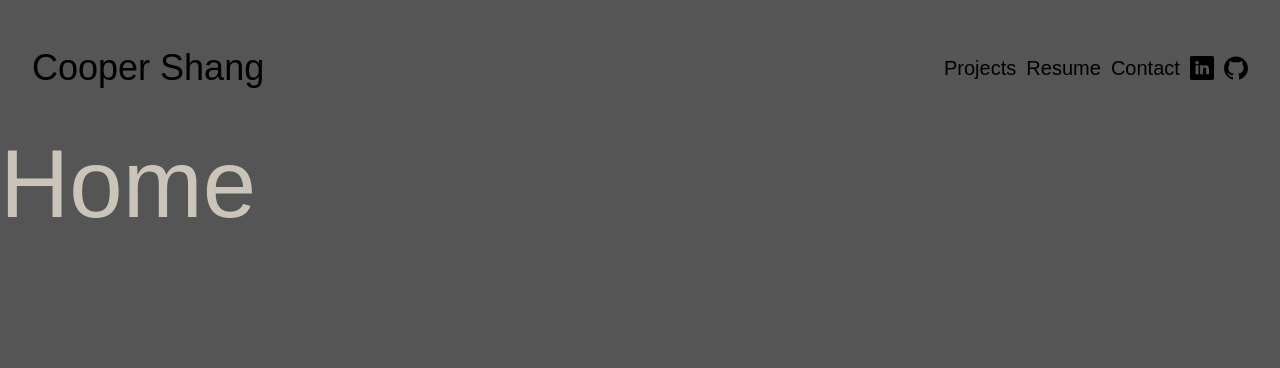
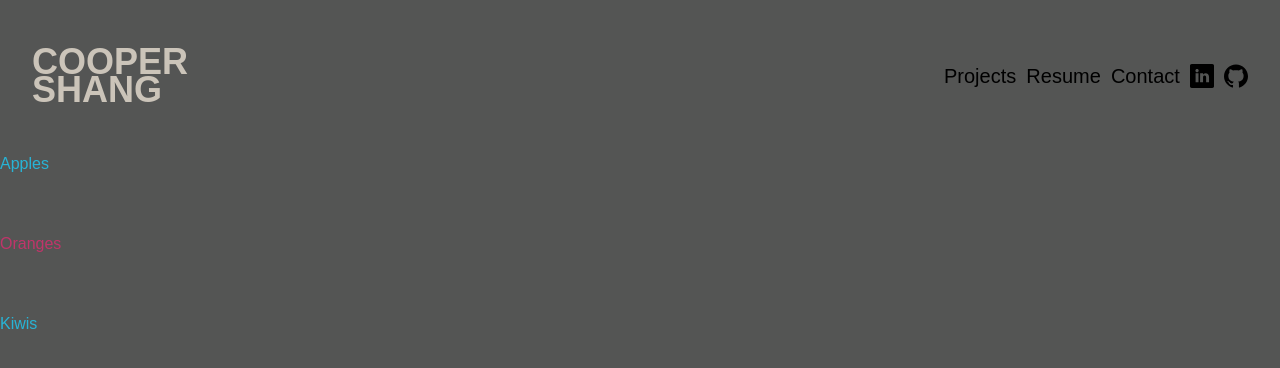
Before and after one commit to vvEii/portfolio, a React (Create React App) app: page / in a window 1280 px wide. Shown: the top 368 px of the page. Built offline with nearby package versions, Linux system fonts and the light colour scheme.

Commit message:
Add temp animation on Home page and change logo

```diff
--- a/src/components/Nav.js
+++ b/src/components/Nav.js
@@ -7,8 +7,12 @@ const Nav = () => {
       className='flex justify-between items-center w-screen px-8 py-12'
       role='navigation'
     >
-      <Link to='/' className='text-4xl w-4/12'>
-        Cooper Shang
+      <Link
+        to='/'
+        className='text-4xl w-4/12 flex flex-col font-black leading-7 text-gray-light'
+      >
+        <span>COOPER</span>
+        <span>SHANG</span>
       </Link>
 
       {/* <Link to='/mobile-menu' className=''>
--- a/src/pages/Home.js
+++ b/src/pages/Home.js
@@ -1,7 +1,61 @@
-import React from 'react';
+import React, { useState, useCallback, useRef, useEffect } from 'react';
+import { useTransition, animated } from '@react-spring/web';
 
 const Home = () => {
-  return <div className='text-gray-light text-8xl'>Home</div>;
+  const ref = useRef([]);
+  const [items, set] = useState([]);
+  const transitions = useTransition(items, {
+    from: {
+      opacity: 0,
+      height: 0,
+      innerHeight: 0,
+      transform: 'perspective(600px) rotateX(0deg)',
+      color: '#8fa5b6',
+    },
+    enter: [
+      { opacity: 1, height: 80, innerHeight: 80 },
+      { transform: 'perspective(600px) rotateX(180deg)', color: '#28d79f' },
+      { transform: 'perspective(600px) rotateX(0deg)' },
+    ],
+    leave: [
+      { color: '#c23369' },
+      { innerHeight: 0 },
+      { opacity: 0, height: 0 },
+    ],
+    update: { color: '#28b4d7' },
+  });
+
+  const reset = useCallback(() => {
+    ref.current.forEach(clearTimeout);
+    ref.current = [];
+    set([]);
+    ref.current.push(
+      setTimeout(() => set(['Apples', 'Oranges', 'Kiwis']), 2000)
+    );
+    ref.current.push(setTimeout(() => set(['Apples', 'Kiwis']), 5000));
+    ref.current.push(
+      setTimeout(() => set(['Apples', 'Bananas', 'Kiwis']), 8000)
+    );
+  }, []);
+
+  useEffect(() => {
+    reset();
+    return () => ref.current.forEach(clearTimeout);
+  }, []);
+
+  return (
+    <div className=''>
+      <div className=''>
+        {transitions(({ innerHeight, ...rest }, item) => (
+          <animated.div className='' style={rest} onClick={reset}>
+            <animated.div style={{ overflow: 'hidden', height: innerHeight }}>
+              {item}
+            </animated.div>
+          </animated.div>
+        ))}
+      </div>
+    </div>
+  );
 };
 
 export default Home;
```
